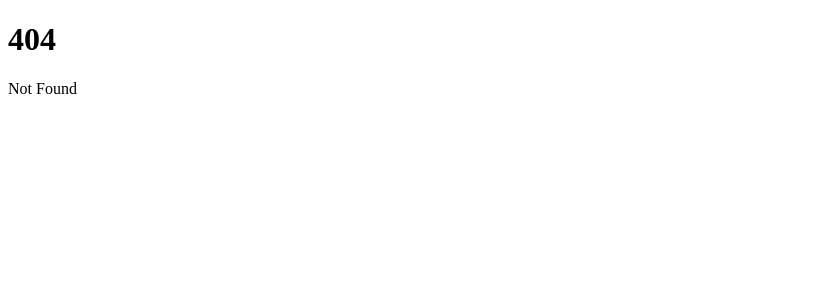
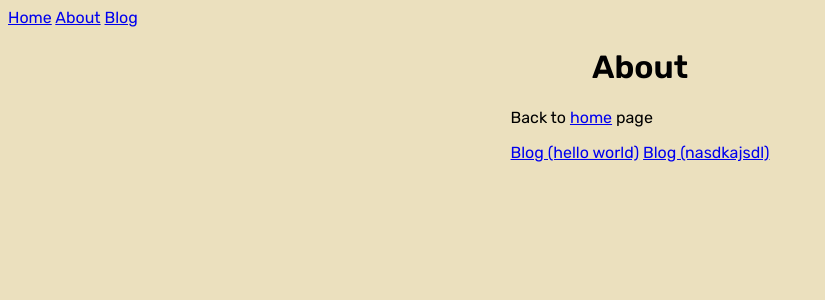
Before and after one commit to emikjackson/music-notes, a SvelteKit app: page /about in a window 1280 px wide. Before the commit this address had no page. Shown: the top 300 px of the page, without its empty margins (0-825 px from the left). Built offline with nearby package versions, Linux system fonts and the light colour scheme.

Commit message:
feat/add some routing, more scripting

```diff
--- a/src/app.html
+++ b/src/app.html
@@ -3,6 +3,9 @@
 	<head>
 		<meta charset="utf-8" />
 		<link rel="icon" href="%sveltekit.assets%/favicon.png" />
+		<link rel="preconnect" href="https://fonts.googleapis.com">
+		<link rel="preconnect" href="https://fonts.gstatic.com" crossorigin>
+		<link href="https://fonts.googleapis.com/css2?family=Rubik:wght@300..600&display=swap" rel="stylesheet">
 		<meta name="viewport" content="width=device-width" />
 		%sveltekit.head%
 	</head>
@@ -10,3 +13,11 @@
 		<div>%sveltekit.body%</div>
 	</body>
 </html>
+
+<!-- global styles -->
+<style>
+	body {
+		background-color: #EBE0BE;
+		font-family: 'Rubik', sans-serif;
+	}
+</style>
--- /dev/null
+++ b/src/lib/button.svelte
@@ -0,0 +1,20 @@
+<script>
+  export let onClick = () => alert("I've been clicked! Give me an 'onClick' prop.");
+</script>
+
+<button on:click={onClick}>
+  <slot />
+</button>
+
+<style>
+  button {
+		font-family: 'Rubik', sans-serif;
+		background-color: #5E36A5;
+    border: 0px;
+		color: #fff;
+		padding: 8px 16px;
+    font-size: 1rem;
+    font-weight: 500;
+    box-shadow: 0px 2px 4px 0px rgba(0,0,0,0.1);
+	}
+</style>
--- /dev/null
+++ b/src/routes/+layout.svelte
@@ -0,0 +1,20 @@
+<!-- At the root level of `/routes`, this layout applies to every page! -->
+
+<nav>
+  <a href="/">Home</a>
+  <a href="/about">About</a>
+  <a href="/blog/hello-world">Blog</a>
+</nav>
+
+<div class="centered">
+  <slot></slot>
+</div>
+
+<style>
+	.centered {
+		display: flex;
+		flex-direction: column;
+		align-items: center;
+		justify-content: center;
+	}
+</style>
--- a/src/routes/+page.svelte
+++ b/src/routes/+page.svelte
@@ -1,2 +1,34 @@
-<h1>Welcome to SvelteKit</h1>
-<p>Visit <a href="https://kit.svelte.dev">kit.svelte.dev</a> to read the documentation</p>
+<script>
+  import Button from '$lib/button.svelte'
+	let count = 0;
+  let paused = false;
+
+	const togglePaused = () => paused = !paused;
+</script>
+
+<svelte:head>
+ <title>Music Notes</title>
+</svelte:head>
+
+<div class="tile">
+  <h1>Music Notes</h1>
+  <p>Visit <a href="/about">about</a> page</p>
+  <Button onClick={togglePaused}>
+    {paused ? 'Play' : 'Pause'}
+  </Button>
+</div>
+
+<style>
+  .tile {
+    background-color: #FDFCFA;
+    width: 90%;
+    max-width: 700px;
+    padding: 30px;
+    margin-top: 20px;
+    box-sizing: border-box;
+    box-shadow: 0px 4px 10px 0px rgba(0, 0, 0, 0.15);
+  }
+  h1 {
+    text-align: center;
+  }
+</style>
--- /dev/null
+++ b/src/routes/about/+page.svelte
@@ -0,0 +1,20 @@
+<script>
+
+</script>
+
+<svelte:head>
+ <title>Music Notes: About</title>
+</svelte:head>
+
+<div class="tile">
+  <h1>About</h1>
+  <p>Back to <a href="/">home</a> page</p>
+  <a href="/blog/hello-world">Blog (hello world)</a>
+  <a href="/blog/nasdkajsdl">Blog (nasdkajsdl)</a>
+</div>
+
+<style>
+  h1 {
+    text-align: center;
+  }
+</style>
--- a/vite.config.js
+++ b/vite.config.js
@@ -1,7 +1,15 @@
 import { sveltekit } from '@sveltejs/kit/vite';
 
 const config = {
-	plugins: [sveltekit()]
+	plugins: [sveltekit()],
+	server: {
+		port: 3000,
+		strictPort: false,
+	},
+	preview: {
+		port: 4000,
+		strictPort: false,
+	},
 };
 
 export default config;
```
Also changed, not shown: src/lib/loader.svelte (added, +18 -0 lines), src/routes/blog/[slug]/+page.js (added, +14 -0 lines), src/routes/blog/[slug]/+page.svelte (added, +7 -0 lines), 1 other file (tests, documents, lock files or other folders).
